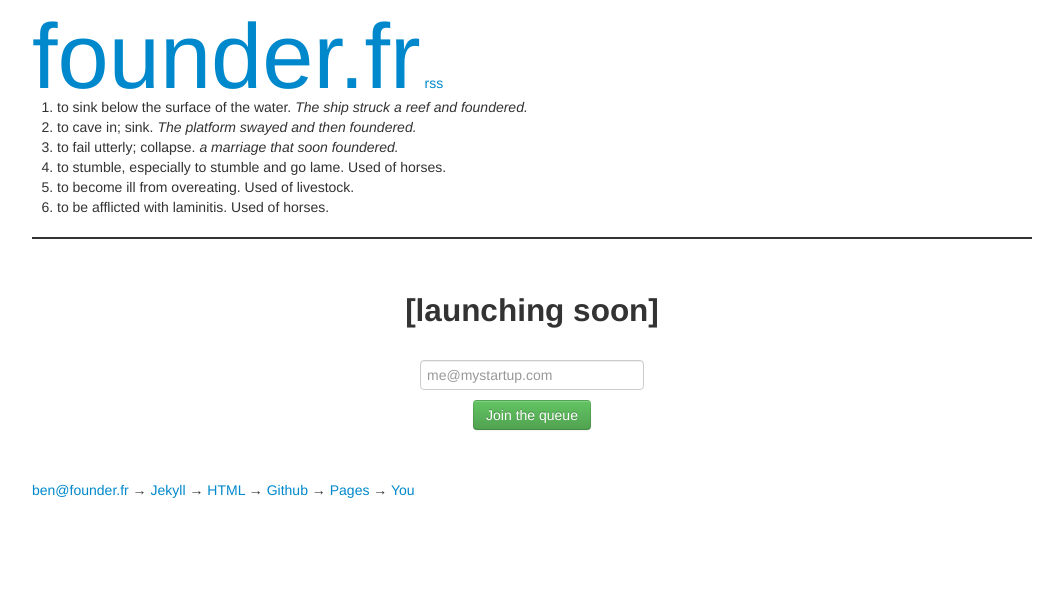
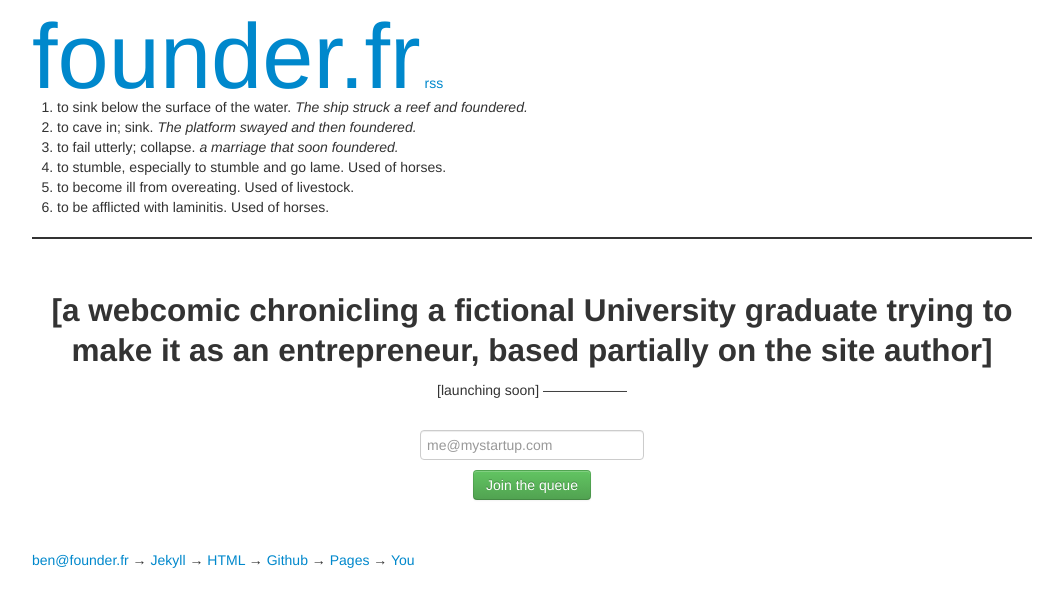
Before and after one commit to FounderFr/founderfr.github.io, a Jekyll site: the page built from _posts/2013-05-19-launching.md, in a window 1280 px wide. Shown: the top 607 px of the page, without its empty margins (108-1171 px from the left). Built offline with Jekyll 4.4.1, drawn with Linux system fonts in a browser that asks for light colours.

Commit message:
Added description to launch message.

```diff
--- a/_posts/2013-05-19-launching.md
+++ b/_posts/2013-05-19-launching.md
@@ -3,6 +3,8 @@ title: Launching
 layout: comic
 ---
 
+\[a webcomic chronicling a fictional University graduate trying to make it as an entrepreneur, based partially on the site author\]
+------------------------------
 \[launching soon\]
 ------------------
 
```
